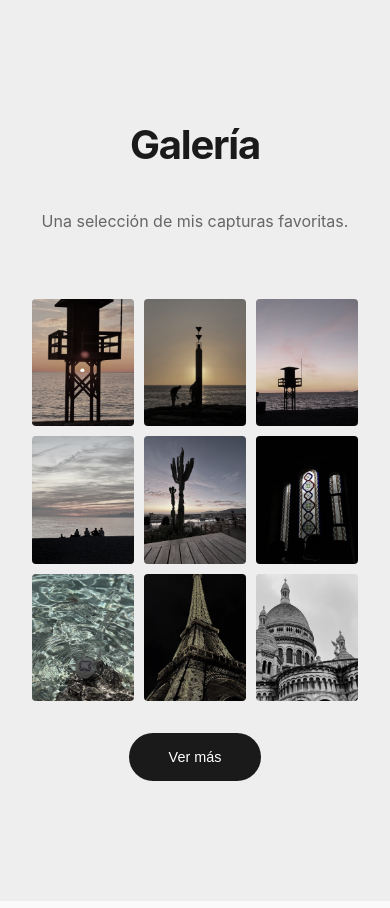
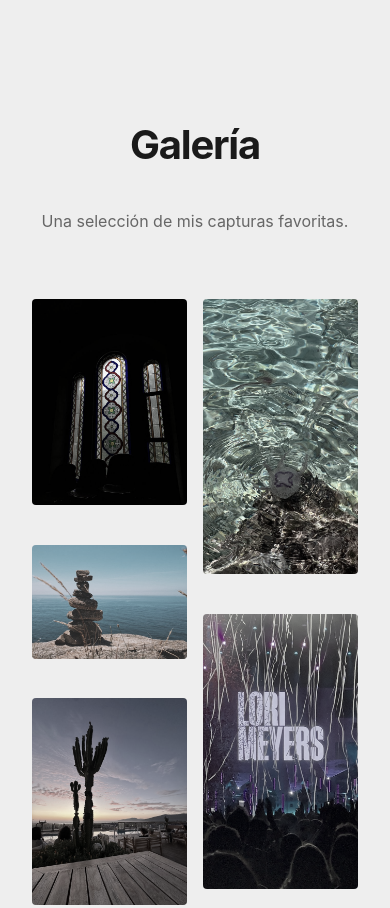
Before and after one commit to holakarlos/holakarlos, a website: page index.html in a window 390 px wide. Shown: the part 1433-2341 px from the top of the page. Drawn offline with Linux system fonts and the light colour scheme.

Commit message:
feat: implement masonry layout and random shuffle
- Changed gallery from grid to masonry layout using CSS columns
- Images now maintain original aspect ratio (not cropped)
- Responsive: 4 cols (desktop), 3 cols (tablet), 2 cols (mobile)
- Implemented random shuffle for more dynamic presentation
- Added keyboard navigation in lightbox (arrows + ESC)
- Added focus-visible styles for accessibility
- Improved navbar alignment (perfect vertical centering)
- Increased contrast in light mode for better accessibility

```diff
--- a/js/app.js
+++ b/js/app.js
@@ -408,9 +408,12 @@
 
     if (!grid || !gallerySection) return;
 
-    // Sort images by year descending (newest first)
-    // If years are equal, we could sort by src (filename) as secondary, but year is main request
-    galleryImages.sort((a, b) => b.year - a.year);
+    // Shuffle images randomly for more dynamic presentation
+    // Fisher-Yates shuffle algorithm
+    for (let i = galleryImages.length - 1; i > 0; i--) {
+        const j = Math.floor(Math.random() * (i + 1));
+        [galleryImages[i], galleryImages[j]] = [galleryImages[j], galleryImages[i]];
+    }
 
     // Create Load More button
     const loadMoreBtn = document.createElement('button');
--- a/styles/main.css
+++ b/styles/main.css
@@ -375,22 +375,25 @@
 }
 
 .gallery-grid {
-    display: grid;
-    grid-template-columns: repeat(auto-fill, minmax(250px, 1fr));
-    gap: 2rem;
+    column-count: 4;
+    column-gap: 2rem;
 }
 
 .gallery-item {
     position: relative;
-    aspect-ratio: 4/5; /* Portrait orientation preferred */
     overflow: hidden;
     background-color: #ddd;
     border-radius: 4px;
+    margin-bottom: 2rem;
+    break-inside: avoid;
+    display: inline-block;
+    width: 100%;
 }
 
 .gallery-item img {
     width: 100%;
-    height: 100%;
+    height: auto;
+    display: block;
     object-fit: cover;
     transition: transform 0.6s ease, filter 0.8s ease, opacity 0.5s ease;
     filter: grayscale(70%) blur(10px); /* Initial state: blurred */
@@ -475,10 +478,17 @@
 }
 
 /* Responsive */
+/* Tablets */
+@media (max-width: 1024px) and (min-width: 769px) {
+    .gallery-grid {
+        column-count: 3;
+    }
+}
+
 @media (max-width: 768px) {
     .gallery-grid {
-        grid-template-columns: repeat(3, 1fr); /* 3 columns for 3x2 grid */
-        gap: 10px; /* Smaller gap for mobile */
+        column-count: 2; /* 2 columns for mobile */
+        column-gap: 1rem; /* Smaller gap for mobile */
     }
 
     .headline {
```
Also changed, not shown: 1 other file.
